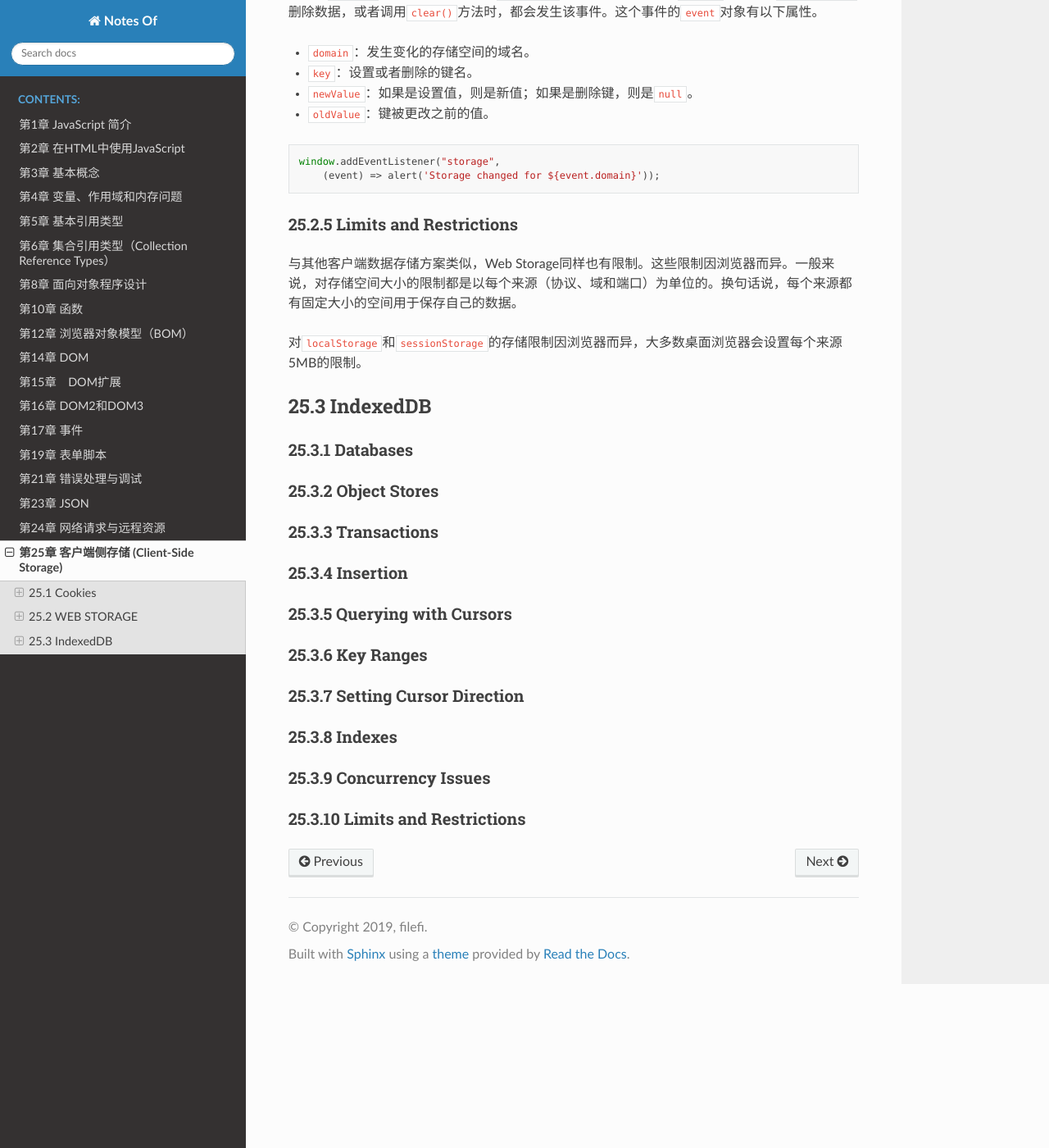
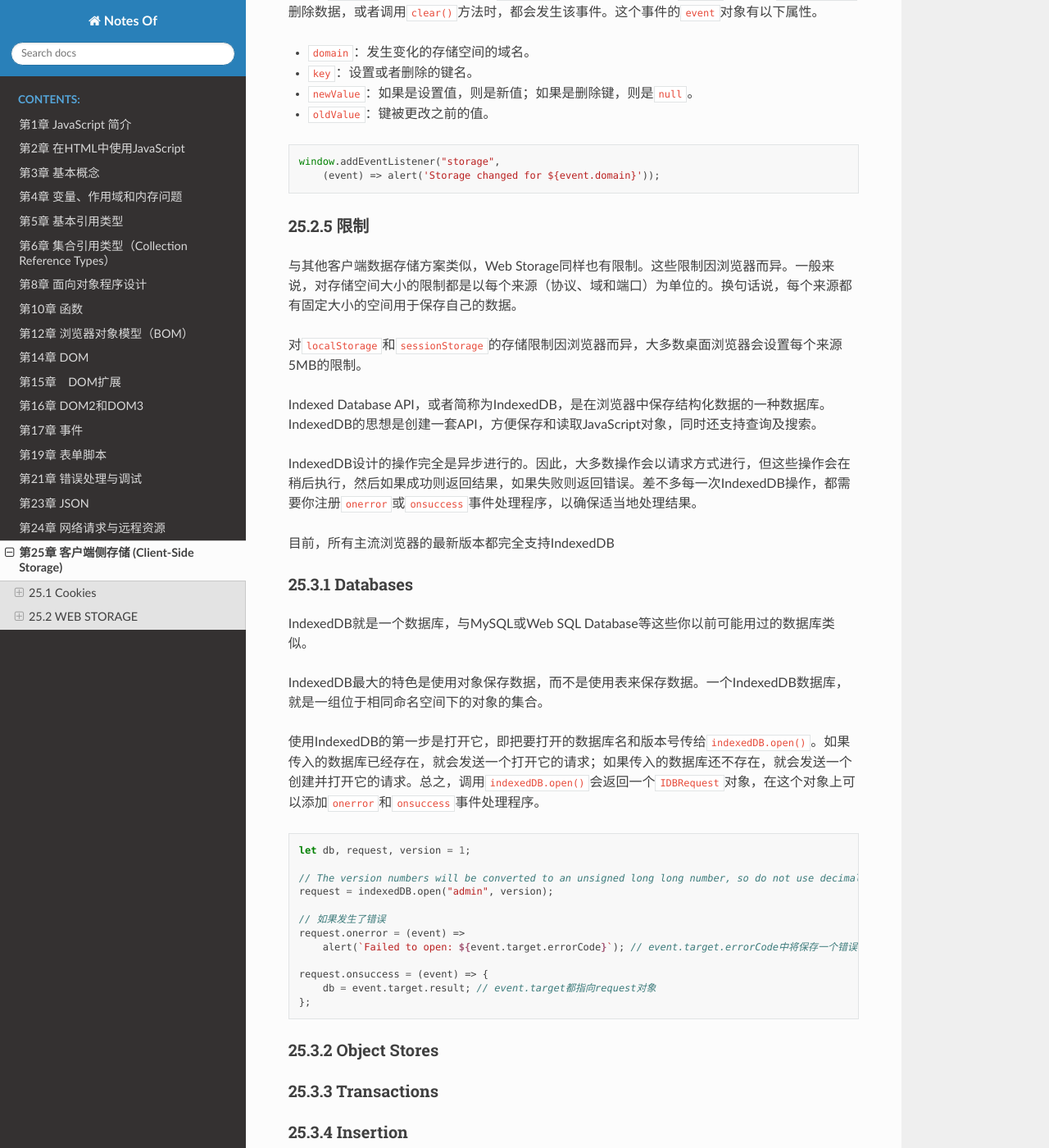
Before and after one commit to filefi/NotesOfProfessional-JavaScript-for-Web-Developers, a Sphinx documentation site: the page built from source/Chapter25-Client-Side_Storage.md, in a window 1280 px wide and 1400 px high, scrolled down 7358 px. Shown: the whole window at 82% size. Built offline with Sphinx 7.4.7 and the Read the Docs theme 2.0.0, drawn with Linux system fonts in a browser that asks for light colours.

````diff
--- a/source/Chapter25-Client-Side_Storage.md
+++ b/source/Chapter25-Client-Side_Storage.md
@@ -320,7 +320,7 @@ window.addEventListener("storage",
     (event) => alert('Storage changed for ${event.domain}'));
 ```
 
-### 25.2.5 Limits and Restrictions
+### 25.2.5 限制
 
 与其他客户端数据存储方案类似，Web Storage同样也有限制。这些限制因浏览器而异。一般来说，对存储空间大小的限制都是以每个来源（协议、域和端口）为单位的。换句话说，每个来源都有固定大小的空间用于保存自己的数据。
 
@@ -328,9 +328,36 @@ window.addEventListener("storage",
 
 
 
-## 25.3 IndexedDB
+Indexed Database API，或者简称为IndexedDB，是在浏览器中保存结构化数据的一种数据库。IndexedDB的思想是创建一套API，方便保存和读取JavaScript对象，同时还支持查询及搜索。
+
+IndexedDB设计的操作完全是异步进行的。因此，大多数操作会以请求方式进行，但这些操作会在稍后执行，然后如果成功则返回结果，如果失败则返回错误。差不多每一次IndexedDB操作，都需要你注册`onerror`或`onsuccess`事件处理程序，以确保适当地处理结果。
+
+目前，所有主流浏览器的最新版本都完全支持IndexedDB
 
 ### 25.3.1 Databases
+
+IndexedDB就是一个数据库，与MySQL或Web SQL Database等这些你以前可能用过的数据库类似。
+
+IndexedDB最大的特色是使用对象保存数据，而不是使用表来保存数据。一个IndexedDB数据库，就是一组位于相同命名空间下的对象的集合。
+
+使用IndexedDB的第一步是打开它，即把要打开的数据库名和版本号传给`indexedDB.open()`。如果传入的数据库已经存在，就会发送一个打开它的请求；如果传入的数据库还不存在，就会发送一个创建并打开它的请求。总之，调用`indexedDB.open()`会返回一个`IDBRequest`对象，在这个对象上可以添加`onerror`和`onsuccess`事件处理程序。
+
+```js
+let db, request, version = 1;
+
+// The version numbers will be converted to an unsigned long long number, so do not use decimal points; use whole integers instead.
+request = indexedDB.open("admin", version);
+
+// 如果发生了错误
+request.onerror = (event) =>
+    alert(`Failed to open: ${event.target.errorCode}`); // event.target.errorCode中将保存一个错误码，表示问题的性质。
+
+request.onsuccess = (event) => {
+    db = event.target.result; // event.target都指向request对象
+};
+```
+
+
 
 ### 25.3.2 Object Stores
 
````
